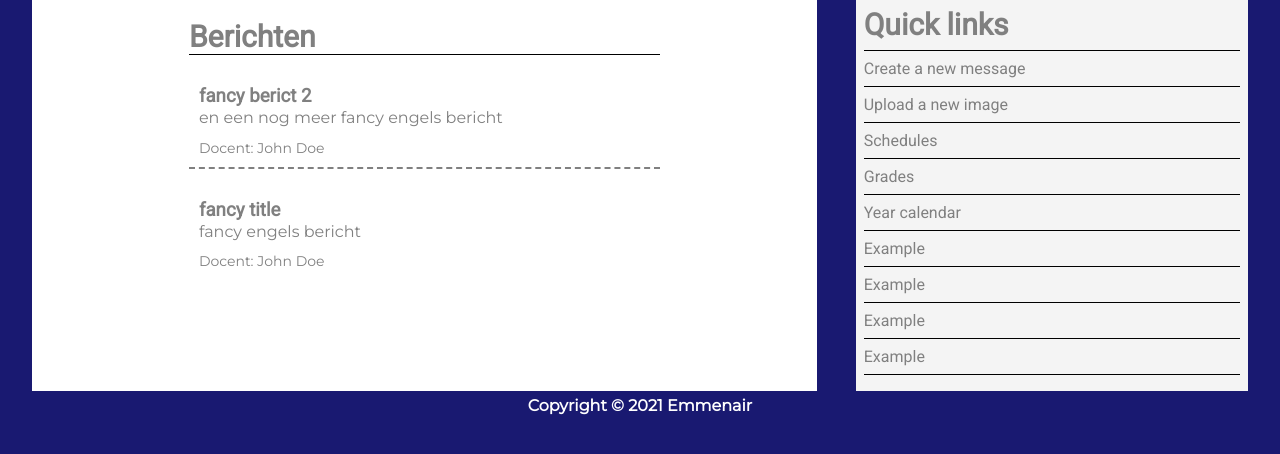
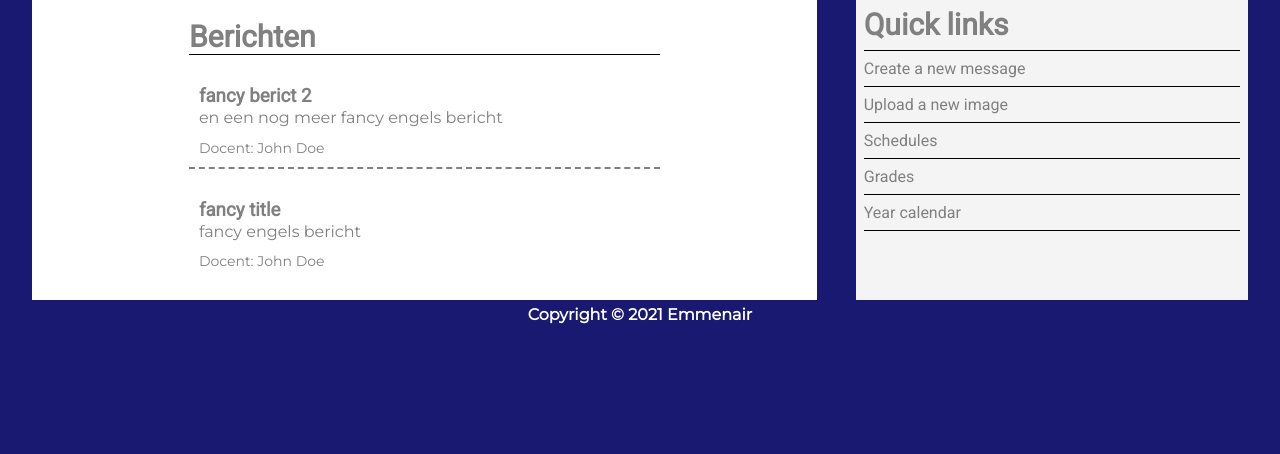
Before and after one commit to StendenRepo/Emmen-air, a PHP site: page /berichten.php in a window 1280 px wide. Shown: the part 101-555 px from the top of the page. Run offline with PHP 8.4, Linux system fonts and the light colour scheme; the visitor is signed in with stand-in values (Sample User, id 1); some libraries are stand-ins or nearby versions.

Commit message:
removed examples links

```diff
--- a/public/berichten.php
+++ b/public/berichten.php
@@ -22,8 +22,8 @@ Opdracht: Project, berichten pagina.
       <?php
       $messages = getAllMessages();
       foreach ($messages as $message) {
-        echo "<div class='bericht' id='". $message["id"] ."'>
-              <h3>". $message["title"]."</h3>
+        echo "<div class='bericht' id='{$message["id"]}'>
+              <h3>{$message["title"]}</h3>
               <p class='bericht-text'>";
 
         echo ($_SESSION["language"] === "eng") ?
@@ -31,7 +31,7 @@ Opdracht: Project, berichten pagina.
               $message["content_nl"];
 
         echo "</p>
-        <p class='berichten-author'>Docent: ". $message["user"] ."</p>
+        <p class='berichten-author'>Docent: {$message["user"]}</p>
       </div>";
       }
     ?>
@@ -47,10 +47,6 @@ Opdracht: Project, berichten pagina.
       <p><a href="#"><?php echo $lang["quick-links-schedule"]?></a></p>
       <p><a href="#"><?php echo $lang["quick-links-grades"]?></a></p>
       <p><a href="#"><?php echo $lang["quick-links-yearcalendar"]?></a></p>
-      <p><a href="#"><?php echo $lang["quick-links-example"]; ?></a></p>
-      <p><a href="#"><?php echo $lang["quick-links-example"]; ?></a></p>
-      <p><a href="#"><?php echo $lang["quick-links-example"]; ?></a></p>
-      <p><a href="#"><?php echo $lang["quick-links-example"]; ?></a></p>
     </div>
   </div>
   <?php include "../templates/footer.php"; ?>
```
